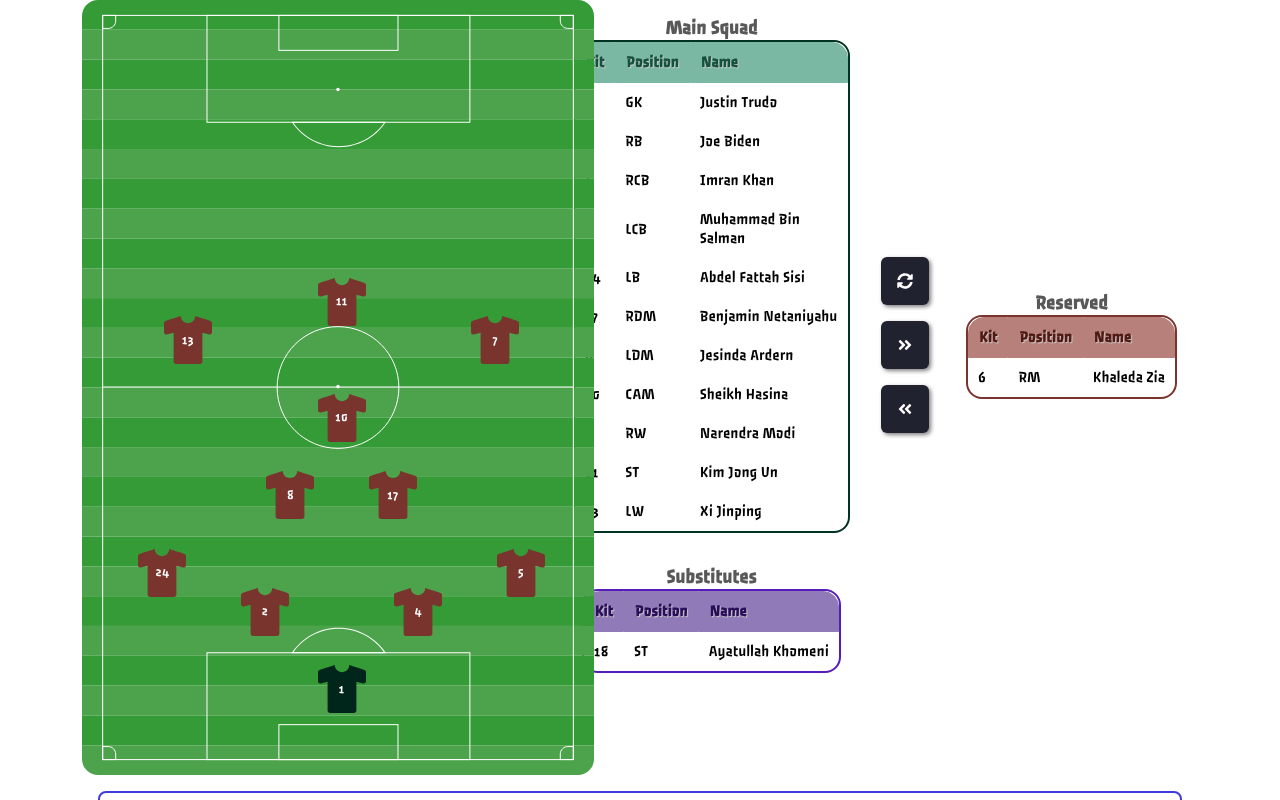
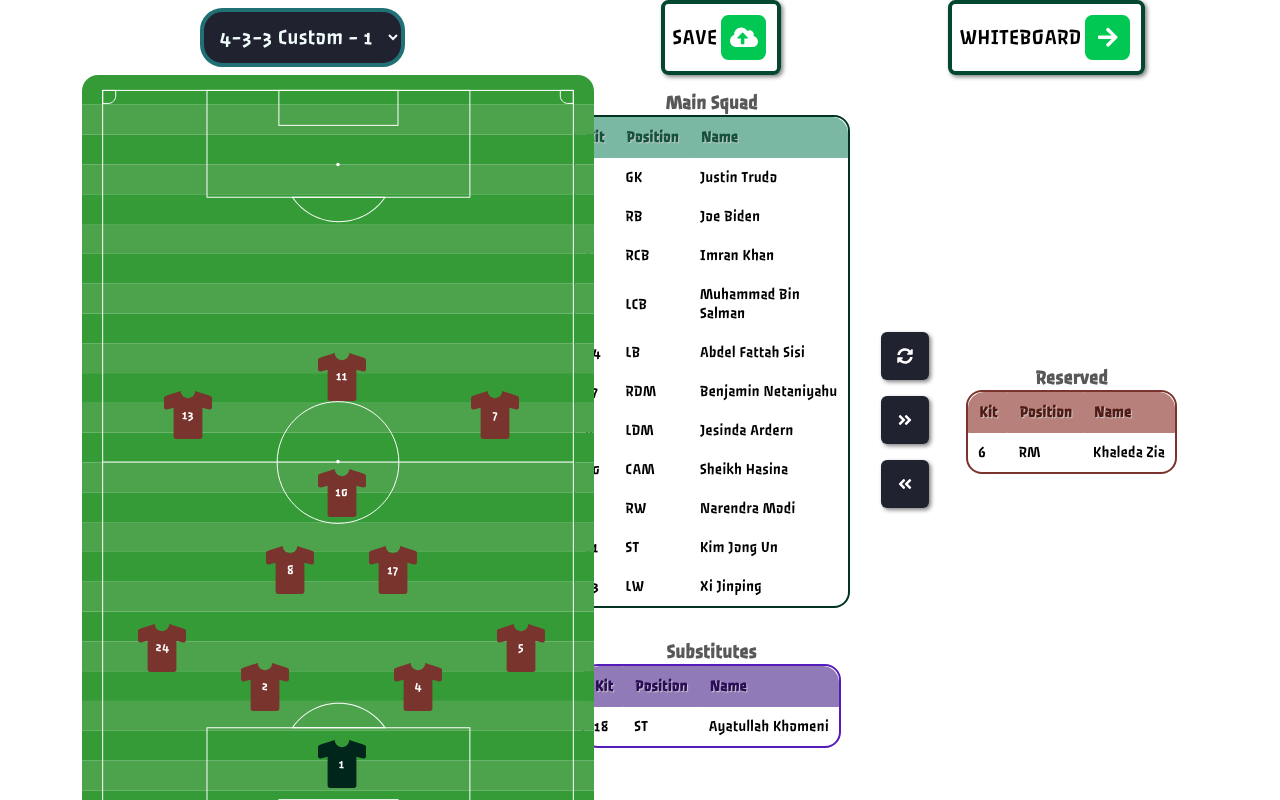
Before and after one commit to inferiorzoned/SoccerBoard, a React (Create React App) app in the folder soccer-board/: page /squad in a window 1280 px wide. Shown: the top 800 px of the page. Built offline with nearby package versions, Linux system fonts and the light colour scheme.

Commit message:
badge, formation styling fixed

```diff
--- a/soccer-board/src/components/squad.jsx
+++ b/soccer-board/src/components/squad.jsx
@@ -10,15 +10,16 @@ import {
   faSyncAlt,
   faAngleDoubleRight,
   faAngleDoubleLeft,
+  faArrowRight,
+  faCloudUploadAlt,
 } from "@fortawesome/free-solid-svg-icons";
-import gotoWhiteboard from "../assets/icons/gotoWhiteboard.svg";
-import load from "../assets/icons/load.svg";
 import { getSquad, getFormation, orderSquad } from "../services/squad";
 import field from "../assets/images/field.svg";
 import Player from "./commons/player";
 import Table from "./commons/table";
 import Instruction from "./instruction";
 import CmdButton from "./commons/cmdButton";
+import { FontAwesomeIcon } from "@fortawesome/react-fontawesome";
 
 library.add(
   faPlus,
@@ -27,7 +28,9 @@ library.add(
   faMicrophoneAlt,
   faSyncAlt,
   faAngleDoubleRight,
-  faAngleDoubleLeft
+  faAngleDoubleLeft,
+  faArrowRight,
+  faCloudUploadAlt
 );
 
 class Squad extends Component {
@@ -98,83 +101,23 @@ class Squad extends Component {
   }
 
   renderFormation = () => {
-    const formationCSS = {
-      display: "flex",
-      justifyContent: "center",
-      alignItems: "center",
-      width: "120px",
-      height: "48px",
-      background: "#212230",
-      border: "4px solid #217075",
-      padding: "4px",
-      boxSizing: "border-box",
-      borderRadius: "24px",
-      fontFamily: "Passero One",
-      fontStyle: "normal",
-      fontWeight: "normal",
-      fontSize: "24px",
-      textAlign: "center",
-      color: "#F0FDFB",
-    };
-    const labelCSS = {
-      padding: "4px",
-      fontFamily: "Passero One",
-      fontSize: "20px",
-      color: "#6D6E78",
-    };
-
     return (
-      <div>
-        <div style={labelCSS}>Formation</div>
-        <div style={formationCSS}>4-3-3</div>;
+      <div className="formation-select">
+        <select name="formation" id="">
+          <option value="4-3-3">4-3-3 Custom - 1</option>
+          <option value="4-4-2">4-4-2</option>
+          <option value="4-5-1">4-5-1</option>
+        </select>
       </div>
     );
   };
 
-  renderBadge = () => {
-    const badgeCSS = {
-      width: "180px",
-      height: "60px",
-      fontFamily: "Passero One",
-      fontStyle: "normal",
-      fontWeight: "normal",
-      fontSize: "20px",
-      display: "flex",
-      justifyContent: "center",
-      alignItems: "center",
-      textAlign: "center",
-      color: "#000000",
-      border: "4px solid #034732",
-      boxSizing: "border-box",
-      borderRadius: "32px",
-    };
+  renderBadge = (label, iconName, onClick) => {
     return (
-      <div>
-        <div style={badgeCSS}>
-          Whiteboard
-          <img
-            src={gotoWhiteboard}
-            style={{
-              padding: "0px 12px 0px 12px",
-              height: "52px",
-              width: "52px",
-            }}
-            alt=""
-            srcSet=""
-          />
-        </div>
-        <div style={badgeCSS}>
-          Load Squad
-          <img
-            src={load}
-            style={{
-              padding: "0px 12px 0px 12px",
-              height: "60px",
-              width: "60px",
-            }}
-            alt=""
-            srcSet=""
-          />
+      <div className="btn-badge">
+        {label}
+        <div className="btn-badge-icon">
+          <FontAwesomeIcon icon={iconName} onClick={onClick} />
         </div>
       </div>
     );
@@ -310,6 +253,8 @@ class Squad extends Component {
   renderInstructions = () => {
     const { instructions } = this.state.selectedPlayer;
     return (
+      <div className="my-5">
+        <div className="squad-table-caption text-center">Instructions</div>
         <div className="i-container">
           <div className="command-pallette">
             <CmdButton
@@ -364,6 +309,7 @@ class Squad extends Component {
                   handleMediaReset={() => this.handleReset()}
                 />
               ))}
+          </div>
         </div>
       </div>
     );
@@ -648,6 +594,17 @@ class Squad extends Component {
     return (
       <React.Fragment>
         <div className="container">
+          <div className="row w-100">
+            <div className="col-5 d-flex justify-content-center align-items-center">
+              {this.renderFormation()}
+            </div>
+            <div className="col-4 d-flex justify-content-center align-items-center">
+              {this.renderBadge("SAVE", faCloudUploadAlt, null)}
+            </div>
+            <div className="col-3 d-flex justify-content-center align-items-center">
+              {this.renderBadge("WHITEBOARD", faArrowRight, null)}
+            </div>
+          </div>
           <div className="row">
             <div className="col-sm-5">{this.renderField()}</div>
             <div className="col-sm-7">
--- a/soccer-board/src/styles/css/main.css
+++ b/soccer-board/src/styles/css/main.css
@@ -357,7 +357,7 @@
   border-radius: 2rem;
 }
 .recorder-timer-font {
-  font-size: 1.6rem;
+  font-size: 1.4rem;
   font-weight: bold;
   margin-left: 0.2rem;
   margin-right: 0.2rem;
@@ -369,3 +369,48 @@
 .audio-player audio {
   width: 100%;
 }
+
+.btn-badge {
+  display: flex;
+  justify-content: center;
+  align-items: center;
+  text-align: center;
+  color: black;
+  padding: 0.4666666667rem;
+  font-family: "Passero One";
+  font-style: normal;
+  font-weight: normal;
+  font-size: 1.4rem;
+  border: 4px solid #034732;
+  border-radius: 0.4666666667rem;
+  box-shadow: 2px 2px 4px #808080;
+  cursor: pointer;
+}
+.btn-badge:active {
+  box-shadow: 1px 1px 2px #808080;
+  transform: translateY(1px);
+}
+.btn-badge-icon {
+  display: flex;
+  justify-content: center;
+  align-items: center;
+  width: 2.8rem;
+  height: 2.8rem;
+  border-radius: 0.4666666667rem;
+  margin: 0.2333333333rem;
+  color: white;
+  background-color: #00c853;
+}
+
+.formation-select select {
+  font-size: 1.4rem;
+  padding: 0.7rem;
+  font-family: "Passero One";
+  font-weight: normal;
+  font-style: normal;
+  border: 4px solid #217075;
+  border-radius: 1.4rem;
+  background-color: #212230;
+  color: #f0fdfb;
+  outline: none;
+}
--- /dev/null
+++ b/soccer-board/src/styles/scss/components/_badges.scss
@@ -0,0 +1,50 @@
+$--content-size: 1.4rem;
+
+.btn-badge {
+  display: flex;
+  justify-content: center;
+  align-items: center;
+  text-align: center;
+  color: black;
+  padding: $--content-size / 3;
+  font-family: "Passero One";
+  font-style: normal;
+  font-weight: normal;
+  font-size: $--content-size;
+  border: 4px solid #034732;
+  border-radius: $--content-size / 3;
+  box-shadow: 2px 2px 4px #808080;
+  cursor: pointer;
+
+  &:active {
+    box-shadow: 1px 1px 2px #808080;
+    transform: translateY(1px);
+  }
+
+  &-icon {
+    display: flex;
+    justify-content: center;
+    align-items: center;
+    width: $--content-size * 2;
+    height: $--content-size * 2;
+    border-radius: $--content-size / 3;
+    margin: $--content-size / 6;
+    color: white;
+    background-color: #00c853;
+  }
+}
+
+.formation-select select {
+  font-size: $--content-size;
+  padding: $--content-size / 2;
+  font-family: "Passero One";
+  font-weight: normal;
+  font-style: normal;
+  border: 4px solid #217075;
+  border-radius: $--content-size;
+  background-color: #212230;
+  color: #f0fdfb;
+
+  outline: none;
+  //   appearance: none;
+}
--- a/soccer-board/src/styles/scss/components/_instructions.scss
+++ b/soccer-board/src/styles/scss/components/_instructions.scss
@@ -155,7 +155,7 @@ $--btn-cmd-dim: 3rem;
   }
 
   &-timer-font {
-    font-size: 1.6rem;
+    font-size: 1.4rem;
     font-weight: bold;
     margin-left: 0.2rem;
     margin-right: 0.2rem;
--- a/soccer-board/src/styles/scss/main.scss
+++ b/soccer-board/src/styles/scss/main.scss
@@ -3,3 +3,4 @@
 @use "./components/tables";
 @use "./components/field";
 @use "./components/instructions";
+@use "./components/badges";
```
Lines whose indentation alone changed are shown as unchanged.
